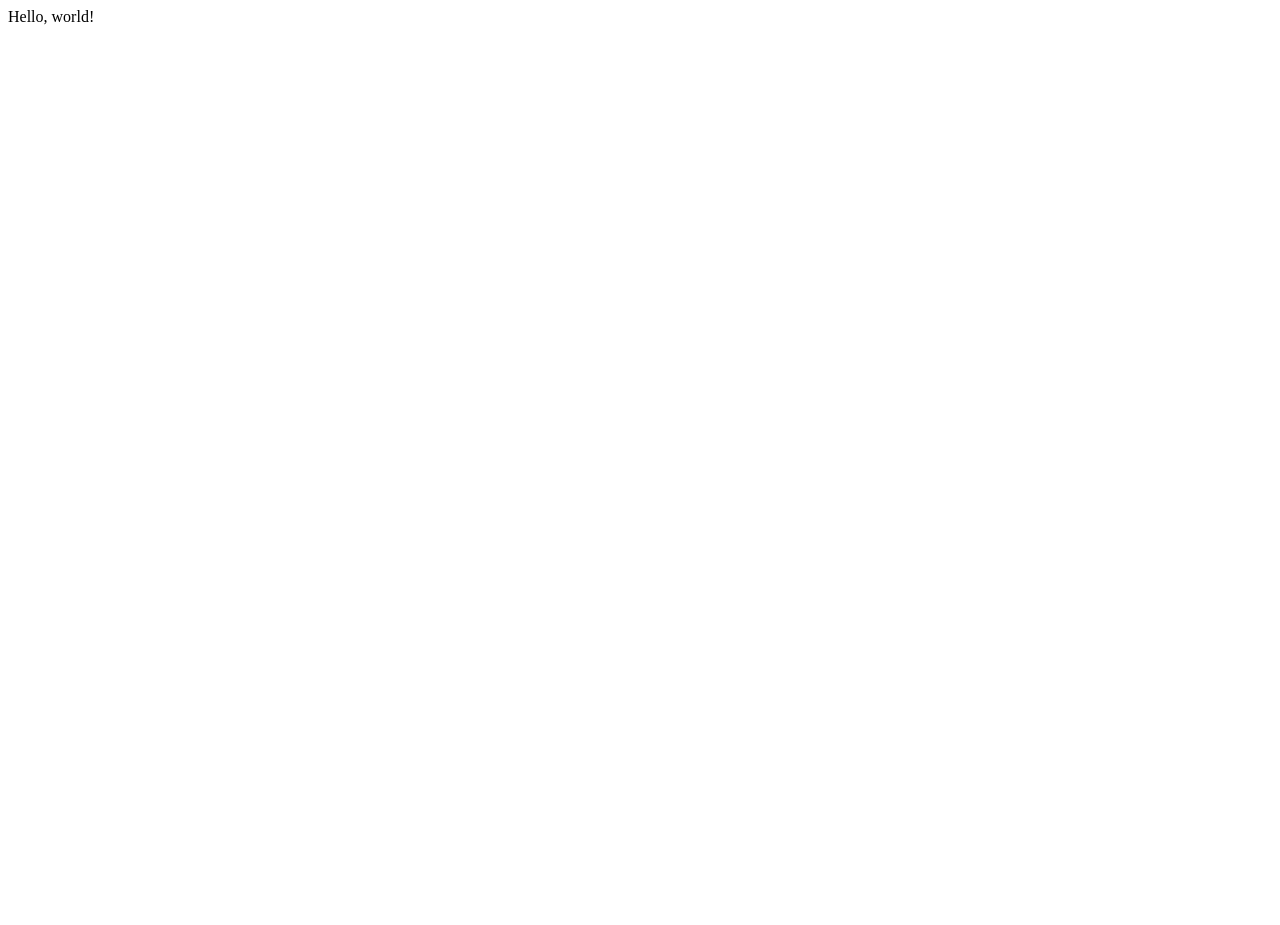
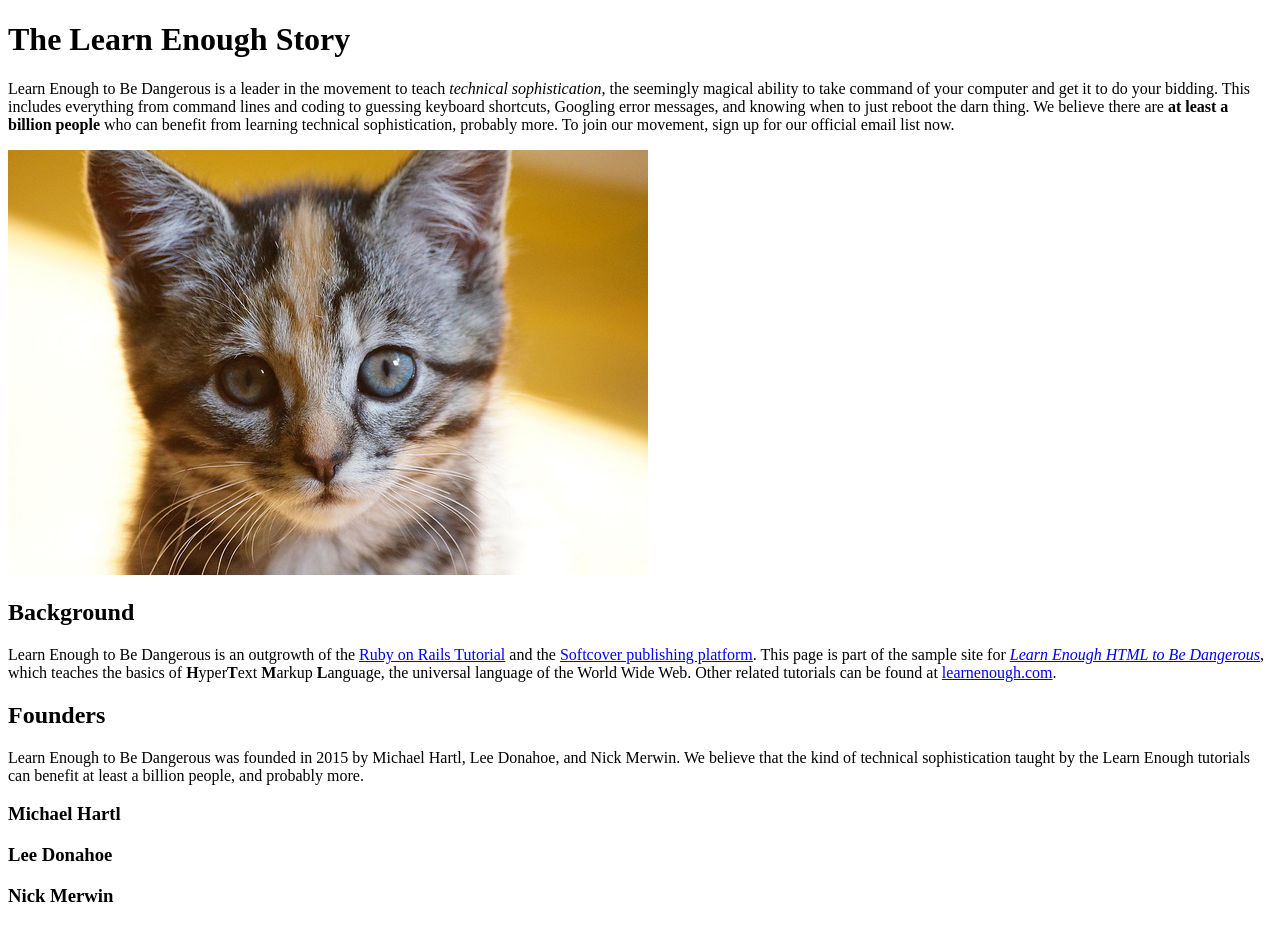
Before and after one commit to arajkum/sample_website, a plain HTML site: page index.html in a window 1280 px wide. Before the commit the page ends 800 px from the top, so only its background shows below. Drawn offline with Linux system fonts and the light colour scheme.

Commit message:
sample pic

```diff
--- a/index.html
+++ b/index.html
@@ -1 +1,48 @@
-<p>Hello, world!</p>
+<!DOCTYPE html>
+<html>
+  <head>
+    <title>Learn Enough to Be Dangerous</title>
+    <meta charset="utf-8">
+  </head>
+  <body>
+
+    <h1>The Learn Enough Story</h1>
+    <p>
+     Learn Enough to Be Dangerous is a leader in the movement to teach
+     <em>technical sophistication</em>, the seemingly magical ability to take
+     command of your computer and get it to do your bidding. This includes
+     everything from command lines and coding to guessing keyboard shortcuts,
+     Googling error messages, and knowing when to just reboot the darn thing.
+     We believe there are <strong>at least a billion people</strong> who
+     can benefit from learning technical sophistication, probably more. To
+     join our movement, sign up for our official email list now.
+   </p>
+   <img src="images/kitten.jpg" alt="An adorable kitten">
+    <h2>Background</h2>
+    <p>
+          Learn Enough to Be Dangerous is an outgrowth of the
+          <a href="http://railstutorial.org/">Ruby on Rails Tutorial</a> and the
+          <a href="http://www.softcover.io/">Softcover publishing platform</a>.
+          This page is part of the sample site for
+          <a href="http://learnenough.com/html-tutorial"><em>Learn Enough HTML to
+          Be Dangerous</em></a>, which teaches the basics of
+          <strong>H</strong>yper<strong>T</strong>ext <strong>M</strong>arkup
+          <strong>L</strong>anguage, the universal language of the World Wide Web.
+          Other related tutorials can be found at
+          <a href="http://learnenough.com/">learnenough.com</a>.
+        </p>
+    <h2>Founders</h2>
+    <p>
+          Learn Enough to Be Dangerous was founded in 2015 by Michael Hartl, Lee
+          Donahoe, and Nick Merwin. We believe that the kind of technical
+          sophistication taught by the Learn Enough tutorials can benefit
+          at least a billion people, and probably more.
+        </p>
+    <h3>Michael Hartl</h3>
+
+    <h3>Lee Donahoe</h3>
+
+    <h3>Nick Merwin</h3>
+
+  </body>
+</html>
```
Also changed, not shown: images/kitten.jpg (added).
